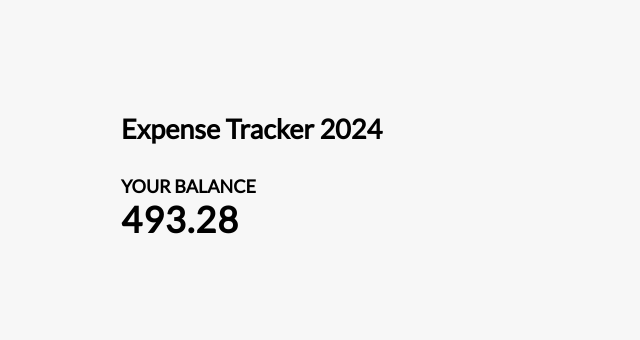
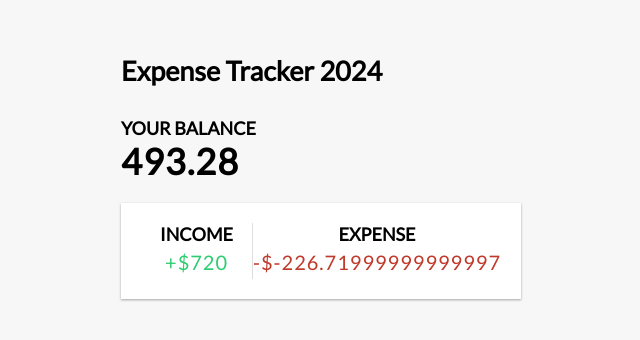
Before and after one commit to jreyestagh/homework4, a Vue app: page / in a window 1280 px wide. Shown: the part 220-560 px from the top of the page, without its empty margins (319-959 px from the left). Built offline with nearby package versions, Linux system fonts and the light colour scheme.

Commit message:
finished Income Expense component

```diff
--- a/src/App.vue
+++ b/src/App.vue
@@ -1,6 +1,7 @@
 <script setup>
   import Header from './components/Header.vue';
   import Balance from './components/Balance.vue';
+  import IncomeExpenses from './components/IncomeExpenses.vue';
   import {ref, computed} from 'vue'
 
   const transactions = ref([
@@ -17,12 +18,29 @@
     },0)
   })
 
+  const moneyIn = computed(()=>{
+    return transactions.value
+    .filter((x)=>x.amount>0)
+    .reduce((acc, x)=>{
+      return acc+x.amount
+    },0)
+  })
+
+  const moneyOut = computed(()=>{
+    return transactions.value
+    .filter((x)=>x.amount<0)
+    .reduce((acc, x)=>{
+      return acc+x.amount
+    },0)
+  })
+
 </script>
 
 <template>
   <Header></Header>
   <div class="container">
     <Balance :total="sum"></Balance>
+    <IncomeExpenses :income="moneyIn" :expense="moneyOut"></IncomeExpenses>
   </div>
 
 </template>
--- /dev/null
+++ b/src/components/IncomeExpenses.vue
@@ -0,0 +1,29 @@
+<script setup>
+import {defineProps} from 'vue';
+
+const props = defineProps({
+    income: {
+        type: Number,
+        require: true,
+    },
+    expense: {
+        type: Number,
+        require: true,
+    }
+})
+
+</script>
+
+<template>
+    <div class="inc-exp-container">
+        <div>
+            <h4>Income</h4>
+            <p id="money-plus" class="money plus">+${{ income }}</p>
+        </div>
+        <div>
+            <h4>Expense</h4>
+            <p id="money-minus" class="money minus">-${{ expense }}</p>
+        </div>
+    </div>
+
+</template>
```
